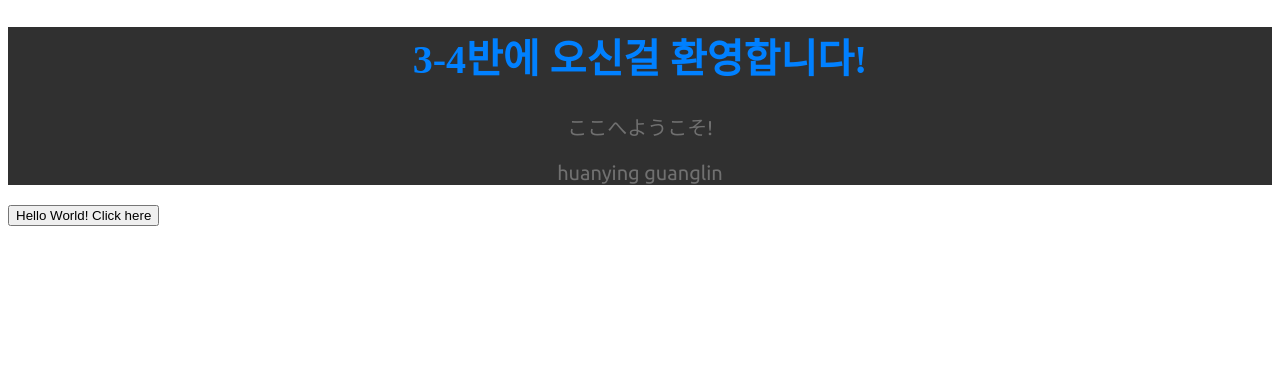
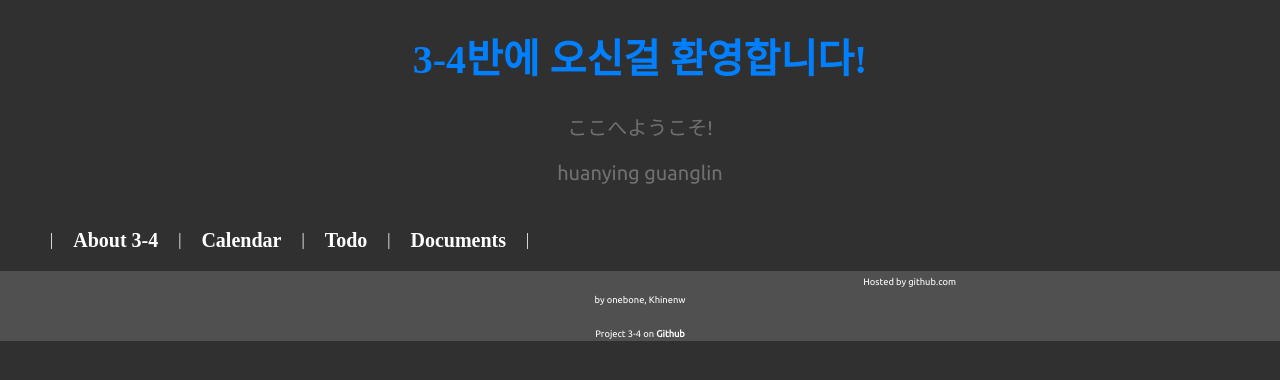
Before and after one commit to eoeun/eoeun.github.io, a PHP site: page / in a window 1280 px wide. Shown: the top 380 px of the page. Run offline with PHP 8.4, Linux system fonts and the light colour scheme; some web fonts are replaced.

Commit message:
Updated layout

```diff
--- a/index.html
+++ b/index.html
@@ -7,7 +7,7 @@
 			<meta name="author" content="khinenw, onebone">
 			<link rel="stylesheet" type="text/css" href="mainStyle.css">
 	</head>
-
+	<!-- now the layout is strange. will be fixed -->
 	<script type="text/javascript">
 	const WELCOME = "환영합니다!\nここへようこそ！\nhuanying guanglin";
 
@@ -17,14 +17,39 @@
 	</script>
 
 	<body>
-		<div id="main">
-
+		<header id = "header">
 			<h1>3-4반에 오신걸 환영합니다!</h1>
 			<p>ここへようこそ!</p>
 			<p> huanying guanglin </p>
+		</header>
 
-		</div>
+		<nav id = "navigation">
+			<ul>
+				<li><a> | </a></li>
+				<li><a class="link" href="about.html">About 3-4</a></li>
+				<!-- 간단한 학급 소개를 보여줌-->
+				<li><a> | </a></li>
+				<li><a class="link" href="calendar.html">Calendar</a></li>
+				<!-- 캘린더 : 급식, 학사일정, 시간표 등을 파싱해서 보여줌-->
+				<li><a> | </a></li>
+				<li><a class="link" href="todo.html">Todo</a></li>
+				<!-- 숙제나 해가야 할 가정통신문 등을 보며줌-->
+				<li><a> | </a></li>
+				<li><a class="link" href="docs.html">Documents</a></li>
+				<!-- 기타 문서들을 보여줌-->
+				<li><a> | </a></li>
+			</ul>
+		</nav>
 
-			<button id="click_here_1">Hello World! Click here</button>
+		<footer id = "footer">
+
+			<p>
+				<a>Hosted by github.com<br>
+				by onebone, Khinenw</a>
+			</p>
+			<a>Project 3-4 on <a href = "https://github.com/eoeun/eoeun,github.io.git" class= "link">Github</a></a>
+		</footer>
+
+		<!--	<button id="click_here_1">Hello World! Click here</button> -->
 	</body>
 </html>
--- a/mainStyle.css
+++ b/mainStyle.css
@@ -11,21 +11,71 @@
 	font-family: "Ubuntu";
 	src: url("resources/Ubuntu-R.ttf");
 }
-
-#main{
+body{
 	background: #303030;
+	margin: 0;
 }
 
-h1{
+#navigation{
+	height: 50px;
+	width: 640px;
+
+}
+
+#navigation ul li{
+	margin: 10px;
+	list-style: none;
+	color: #FFFFFF;
+	float: left;
+	line-height:50px;
+	vertical-align: middle;
+	text-align: center;
+}
+
+#navigation .link{
+	font-family: NanumGothic;
+	font-size: 15pt;
+	text-decoration:none;
+	color: #FFFFFF;
+	font-weight: bold;
+}
+
+#navigation .link:hover{
+	color: #0080FF
+}
+
+#header h1{
 	font-family : "NanumGothic";
 	font-size: 30pt;
 	color: #0080FF;
 	text-align: center;
 }
 
-p{
+#header p{
 	font-family : "Ubuntu";
 	font-size: 15pt;
 	color: #707070;
 	text-align: center;
 }
+
+#footer {
+	background: #505050;
+	text-align: center;
+}
+
+#footer .link{
+	text-decoration:none;
+	color: #FFFFFF;
+	font-weight: bold;
+}
+
+#footer .link:hover{
+	color: #0080FF;
+}
+
+#footer a{
+	font-family : "Ubuntu";
+	font-size: 7pt;
+	color: #FFFFFF;
+	text-align: center;
+}
```
